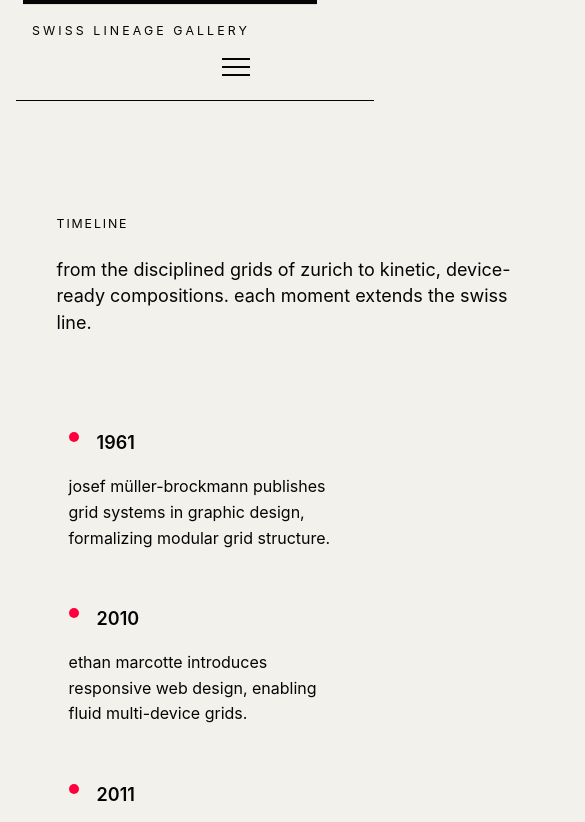
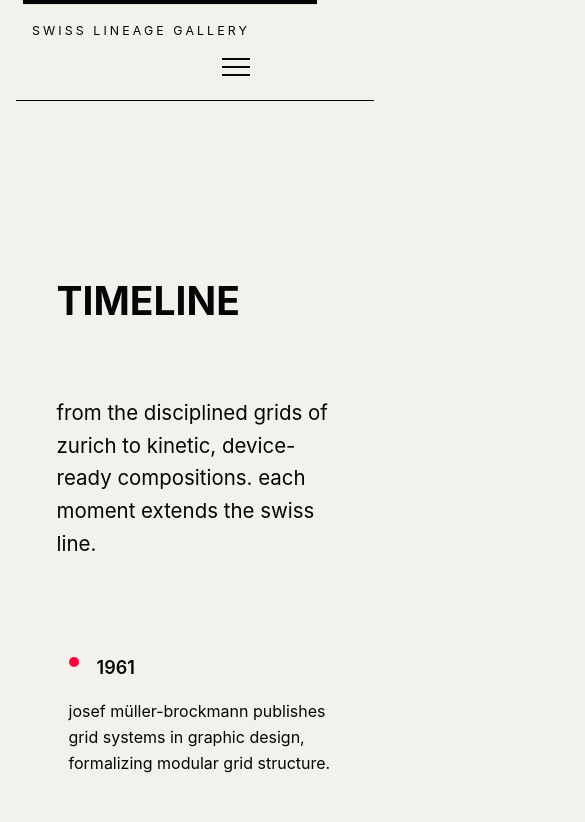
Before and after one commit to mcbridgeee/neo-swiss, an Eleventy site: page src/timeline.njk in a window 390 px wide. Shown: the top 822 px of the page, 585 px wide, since content can reach past the window. Built offline with nearby package versions, Linux system fonts and the light colour scheme; Eleventy itself is replaced by a stand-in of ours; files that its build step writes are made by us from their sources.

Commit message:
fix: grid layout formatting on mobile devices

```diff
--- a/src/css/main.css
+++ b/src/css/main.css
@@ -22,6 +22,12 @@
   --color-gray-400: #cfcfcf;
   --color-gray-700: #7a7a7a;
   --color-accent: #ff003c;
+  --color-page-accent: var(--color-accent);
+
+  /* accent utility */
+.accent-neo {
+  color: var(--color-accent);
+}
 
   /* typography scale */
   --font-family-base: 'Inter', system-ui, -apple-system, BlinkMacSystemFont, 'Segoe UI', sans-serif;
@@ -1080,7 +1086,7 @@ h1 {
   line-height: 1;
   margin-top: 4rem;
   margin-bottom: 3rem;
-  text-transform: lowercase;
+  text-transform: uppercase;
 }
 
 .page-hero-title .accent-neo {
@@ -1117,3 +1123,40 @@ h1 {
     padding-bottom: 4rem;
   }
 }
+/* unify all hero titles (designers/timeline) to match ABOUT page */
+.page-hero-title {
+  font-size: clamp(3rem, 8vw, 6rem);   /* same scale as WHAT IS NEO-SWISS */
+  font-weight: 700;
+  line-height: 1;
+  margin-top: 4rem;
+  margin-bottom: 3rem;
+  text-transform: uppercase;
+}
+/* make designers + timeline intros match ABOUT intro scale */
+.page-lede {
+  font-size: 1.25rem;
+  line-height: 1.6;
+  max-width: 65ch;
+}
+/* ---------------------------------------- */
+/* MOBILE FIXES FOR HERO TITLES & GRID */
+/* ---------------------------------------- */
+
+/* Prevent hero titles from causing overflow on small screens */
+@media (max-width: 768px) {
+  .page-hero-title {
+    font-size: clamp(2.2rem, 10vw, 3.5rem);
+    line-height: 1.1;
+    word-break: break-word;   /* forces long words like TIMELINE to wrap */
+  }
+
+  .page-grid {
+    grid-template-columns: 1fr;  /* no side gutters shrinking space */
+    padding-left: 1.5rem;
+    padding-right: 1.5rem;
+  }
+
+  .page-grid > * {
+    grid-column: 1;  /* everything becomes 1-column cleanly */
+  }
+}
--- a/src/designers.njk
+++ b/src/designers.njk
@@ -7,9 +7,9 @@ title: Designers
   <div class="container">
     <div class="page-grid">
 
-      <p class="page-intro">
+      <h1 class="page-hero-title">
         <span class="accent-neo">design</span>ers
-      </p>
+      </h1>
 
       <p class="page-lede">
         practitioners who extend the swiss line—moving grids, ratios, and typographic logic
--- a/src/timeline.njk
+++ b/src/timeline.njk
@@ -7,9 +7,9 @@ title: Timeline
   <div class="container">
     <div class="page-grid">
 
-      <p class="page-intro">
+      <h1 class="page-hero-title">
         <span class="accent-neo">time</span>line
-      </p>
+      </h1>
 
       <p class="page-lede">
         from the disciplined grids of zurich to kinetic, device-ready compositions. each moment extends the swiss line.
```
